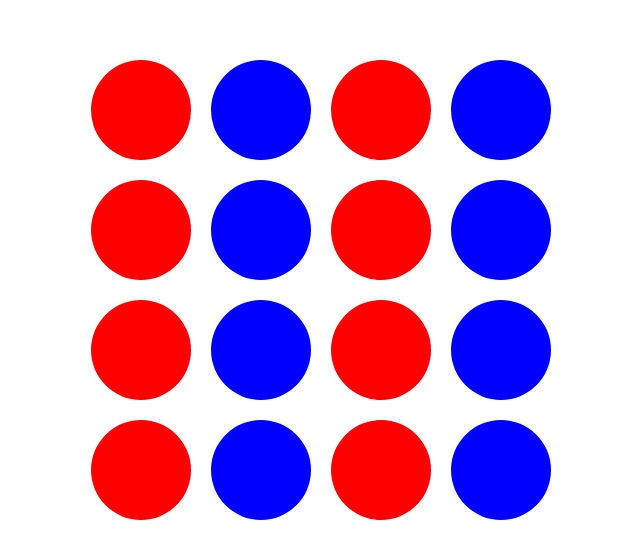
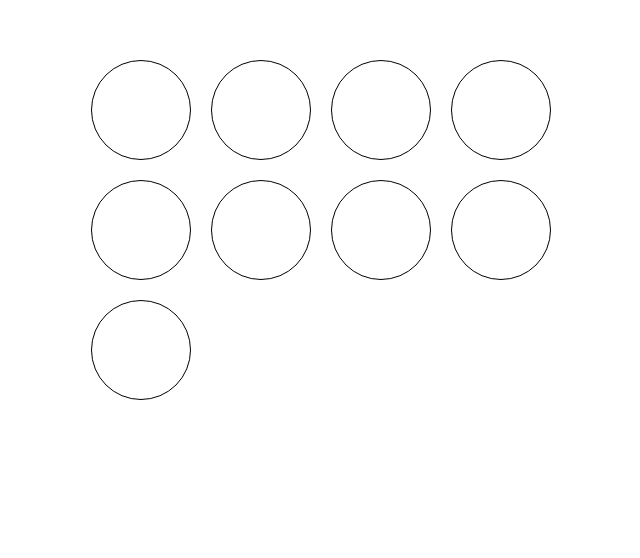
Before and after one commit to Liciacodes/connect-4-clone, a Next.js app: page / in a window 1280 px wide. Shown: the part 130-688 px from the top of the page, without its empty margins (387-1027 px from the left). Built offline with nearby package versions, Linux system fonts and the light colour scheme.

Commit message:
handled the callback and updated player state

```diff
--- a/app/Components/GameBoard.js
+++ b/app/Components/GameBoard.js
@@ -1,26 +1,48 @@
-import React from "react";
+"use client";
+import React, { useState } from "react";
 import GameCircle from "./GameCircle";
 import "../Game.css";
 
+const NO_PLAYER = 0;
+const PLAYER_1 = 1;
+const PLAYER_2 = 2;
+
 const GameBoard = () => {
+  const [gameBoard, setGameBoard] = useState(Array(16).fill(NO_PLAYER));
+  const [currentPlayer, setCurrentPlayer] = useState(PLAYER_1);
+
+  console.log(gameBoard);
+
+  const circleClicked = (id) => {
+    console.log("circle clicked:" + id);
+    const board = [...gameBoard];
+    board[id] = currentPlayer;
+    setGameBoard(board);
+    setCurrentPlayer(currentPlayer === PLAYER_1 ? PLAYER_2 : PLAYER_1);
+    console.log(gameBoard);
+    console.log(currentPlayer);
+  };
+
+  const renderCircle = (id) => {
+    return (
+      <GameCircle
+        id={id}
+        className={`player_${gameBoard[id]}`}
+        onCircleClicked={circleClicked}
+      />
+    );
+  };
   return (
     <div className="gameBoard">
-      <GameCircle id={1} color={"red"}></GameCircle>
-      <GameCircle id={2} color={"blue"}></GameCircle>
-      <GameCircle id={3} color={"red"}></GameCircle>
-      <GameCircle id={4} color={"blue"}></GameCircle>
-      <GameCircle id={5} color={"red"}></GameCircle>
-      <GameCircle id={6} color={"blue"}></GameCircle>
-      <GameCircle id={7} color={"red"}></GameCircle>
-      <GameCircle id={8} color={"blue"}></GameCircle>
-      <GameCircle id={1} color={"red"}></GameCircle>
-      <GameCircle id={2} color={"blue"}></GameCircle>
-      <GameCircle id={3} color={"red"}></GameCircle>
-      <GameCircle id={4} color={"blue"}></GameCircle>
-      <GameCircle id={5} color={"red"}></GameCircle>
-      <GameCircle id={6} color={"blue"}></GameCircle>
-      <GameCircle id={7} color={"red"}></GameCircle>
-      <GameCircle id={8} color={"blue"}></GameCircle>
+      {renderCircle(0)}
+      {renderCircle(1)}
+      {renderCircle(2)}
+      {renderCircle(3)}
+      {renderCircle(4)}
+      {renderCircle(5)}
+      {renderCircle(6)}
+      {renderCircle(7)}
+      {renderCircle(8)}
     </div>
   );
 };
--- a/app/Components/GameCircle.js
+++ b/app/Components/GameCircle.js
@@ -1,17 +1,12 @@
-"use client";
 import React from "react";
 import "../Game.css";
 
-const onClick = (ev, id) => {
-  alert("on click" + id);
-};
-const GameCircle = ({ id, children, color }) => {
-  const style = {
-    backgroundColor: color,
-  };
-
+const GameCircle = ({ id, children, className, onCircleClicked }) => {
   return (
-    <div style={style} className="gameCircle" onClick={(ev) => onClick(ev, id)}>
+    <div
+      className={`${className}  gameCircle `}
+      onClick={() => onCircleClicked(id)}
+    >
       {children}
     </div>
   );
--- a/app/Game.css
+++ b/app/Game.css
@@ -15,6 +15,19 @@
   height: 100px;
   margin: 10px;
   border-radius: 50%;
+  border: 5px solid black;
 }
 
 /* 50% for position left */
+.player_0 {
+  background-color: white;
+  border: 1px solid black;
+}
+
+.player_1 {
+  background-color: red;
+}
+
+.player_2 {
+  background-color: blue;
+}
```
